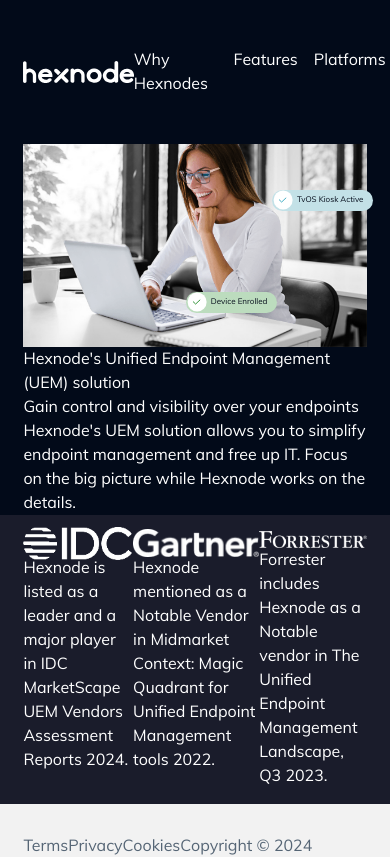
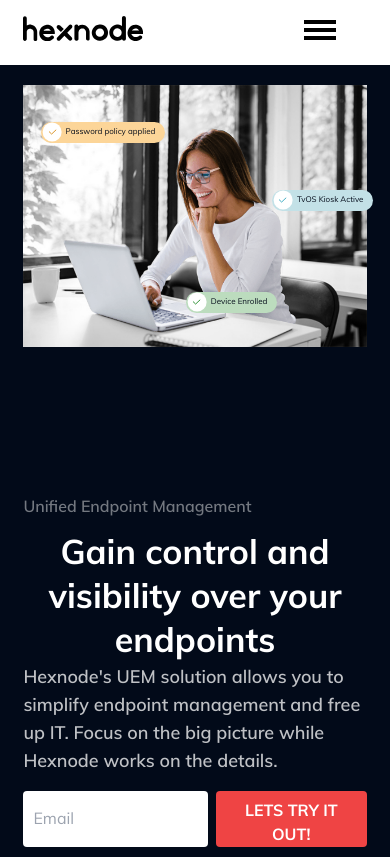
Before and after one commit to ajsalkt3399/hexnode_clone, a React (Create React App) app: page / in a window 390 px wide. Shown: the top 857 px of the page. Built offline with nearby package versions, Linux system fonts and the light colour scheme.

Commit message:
banner completed

```diff
--- a/src/App.css
+++ b/src/App.css
@@ -8,6 +8,7 @@ img{
   display: block;
   width: 100%;
 }
+
 
 @font-face {
   font-family: 'mulishbold';
--- a/src/App.js
+++ b/src/App.js
@@ -12,7 +12,7 @@ function App() {
     alert('Button Clicked!');
   };
   return (
-    <div className="bg-[#020A19]">
+    <div className="bg-[#020A19] ">
       <NavBar />
 
 
--- a/src/components/BannerSection/Banner.jsx
+++ b/src/components/BannerSection/Banner.jsx
@@ -6,7 +6,7 @@ import strings from '../../strings/strings'; // Adjust the import path as necess
 function Banner({ style }) {
     return (
         <div className='bg-[#020A19]'>
-            <div className='custom_width flex max-xl:flex-col-reverse max-xl:items-center justify-between items-center pt-[85px]'>
+            <div className='custom_width flex max-xl:flex-col-reverse max-xl:items-center justify-between items-center gap-[150px]  max-xl:p-[85px_0_30px]  p-[130px_0_60px] bg-[#020A19]'>
                 <BannerLeftSection />
                 <BannerSection />
             </div>
--- a/src/components/BannerSection/BannerLeftSection.jsx
+++ b/src/components/BannerSection/BannerLeftSection.jsx
@@ -1,14 +1,25 @@
 // src/components/BannerLeftSection.js
 import React from 'react';
 import strings from '../../strings/strings';
+import Button from '../Buttons/Button';
 
 
 function BannerLeftSection() {
     return (
-        <div className="text-white">
-            <div>{strings.Banner.heading}</div>
-            <div>{strings.Banner.subheading}</div>
-            <div>{strings.Banner.description}</div>
+        <div className="text-white max-xl:max-w-[554px]">
+            <h2 className='text-[rgb(191,193,197,60%)] mulishsemibold text-[16px] leading-[20px] xl:text-left font-semibold mb-[15px]'>{strings.Banner.heading}</h2>
+            <h1 className='text-[#FFFFFF] text-[34px] leading-[44px] text-center lg:text-[42px] lg:leading-[53px] xl:text-left mulishbold antialiased'>{strings.Banner.subheading}</h1>
+            <div className="text-[rgb(255,255,255,75%)] mulishsemibold font-normal text-[18px] leading-[28px] text-left mb-[15px]">{strings.Banner.description}</div>
+            <div className='flex gap-2'>
+                <input placeholder="Email" type="text" name="email" id="signup-email"
+                    class="text-base leading-tight w-full h-14 rounded px-2.5
+
+              placeholder-gray-400"
+                    value="">
+
+                </input>
+                <Button label="LETS TRY IT OUT!" customStyle="bg-red-500 hover:bg-red-600 h-14 w-[265px] focus:bg-[#FF0000]  " />
+            </div>
         </div>
     );
 }
--- a/src/components/Header/NavBar.jsx
+++ b/src/components/Header/NavBar.jsx
@@ -4,6 +4,8 @@ import logo from '../../Assets/images/LOGO.svg';
 
 function NavBar() {
     const [scrolled, setScrolled] = useState(false);
+    const [isOpen, setIsOpen] = useState(false);
+    const [isHovered, setIsHovered] = useState(false);
 
     useEffect(() => {
         const handleScroll = () => {
@@ -18,23 +20,55 @@ function NavBar() {
         };
     }, []);
 
+    const toggleMenu = () => {
+        setIsOpen(!isOpen);
+    };
+
     return (
-        <div className={` fixed top-0 left-0 w-full z-50 py-4 transition-colors duration-300 ${scrolled ? 'bg-white text-[#020A19]' : 'bg-[#020A19] text-white'}`}>
+        <div
+            className={`fixed top-0 left-0 w-full z-50 py-4 transition-colors duration-300 ${
+                scrolled || isHovered || isOpen ? 'bg-white text-[#020A19]' : 'bg-[#020A19] text-white'
+            }`}
+            onMouseEnter={() => setIsHovered(true)}
+            onMouseLeave={() => setIsHovered(false)}
+        >
             <div className='flex justify-between items-center custom_width'>
-                <div className='flex justify-between items-center '>
-                    <div className='w-[120px]'>
-                        <img src={logo} alt="Logo" className={`${scrolled ? '' : 'invert_color'}`} />
+                <div className='flex justify-between items-center gap-5'>
+                    <div className='w-[120px] flex justify-center items-center mb-[8px]'>
+                        <img
+                            src={logo}
+                            alt="Logo"
+                            className={`${(scrolled || isHovered || isOpen) ? '' : 'invert'}`} // Apply invert filter
+                        />
                     </div>
-                    <div className="flex space-x-4">
+                    <div className="flex gap-5 max-xl:hidden text-[15px] mulishbold">
                         <a href="#why-hexnodes" className="cursor-pointer">Why Hexnodes</a>
                         <a href="#features" className="cursor-pointer">Features</a>
                         <a href="#platforms" className="cursor-pointer">Platforms</a>
                         <a href="#customers" className="cursor-pointer">Customers</a>
                     </div>
                 </div>
-                <div>
-                    <Button label="14 DAY FREE TRIAL" customStyle="bg-red-500 hover:bg-red-600 focus:bg-[#FF0000]" />
-                </div>
+
+                <Button label="14 DAY FREE TRIAL" customStyle="bg-red-500 hover:bg-red-600 focus:bg-[#FF0000] max-xl:hidden" />
+            </div>
+
+            <div className='hidden max-xl:block absolute right-[50px] z-50 top-[10px]'>
+                <button
+                    onClick={toggleMenu}
+                    className={`flex flex-col items-center  justify-center w-10 h-10 space-y-1 ${
+                        scrolled || isHovered || isOpen ? 'bg-white' : 'bg-black'
+                    } rounded-full transition-colors duration-300`}
+                >
+                    <div
+                        className={`w-8 h-1 ${scrolled || isHovered || isOpen ? 'bg-black' : 'bg-white'} transform transition-transform duration-300 ${isOpen ? 'rotate-45 translate-y-2' : ''}`}
+                    ></div>
+                    <div
+                        className={`w-8 h-1 ${scrolled || isHovered || isOpen ? 'bg-black' : 'bg-white'} transition-opacity duration-300 ${isOpen ? 'opacity-0' : ''}`}
+                    ></div>
+                    <div
+                        className={`w-8 h-1 ${scrolled || isHovered || isOpen ? 'bg-black' : 'bg-white'} transform transition-transform duration-300 ${isOpen ? '-rotate-45 -translate-y-2' : ''}`}
+                    ></div>
+                </button>
             </div>
         </div>
     );
--- a/src/strings/strings.js
+++ b/src/strings/strings.js
@@ -1,7 +1,7 @@
 // src/strings.ts
 const strings = {
     Banner: {
-        heading: "Hexnode's Unified Endpoint Management (UEM) solution",
+        heading: "Unified Endpoint Management",
         subheading: "Gain control and visibility over your endpoints",
         description: "Hexnode's UEM solution allows you to simplify endpoint management and free up IT. Focus on the big picture while Hexnode works on the details.",
     },
```
